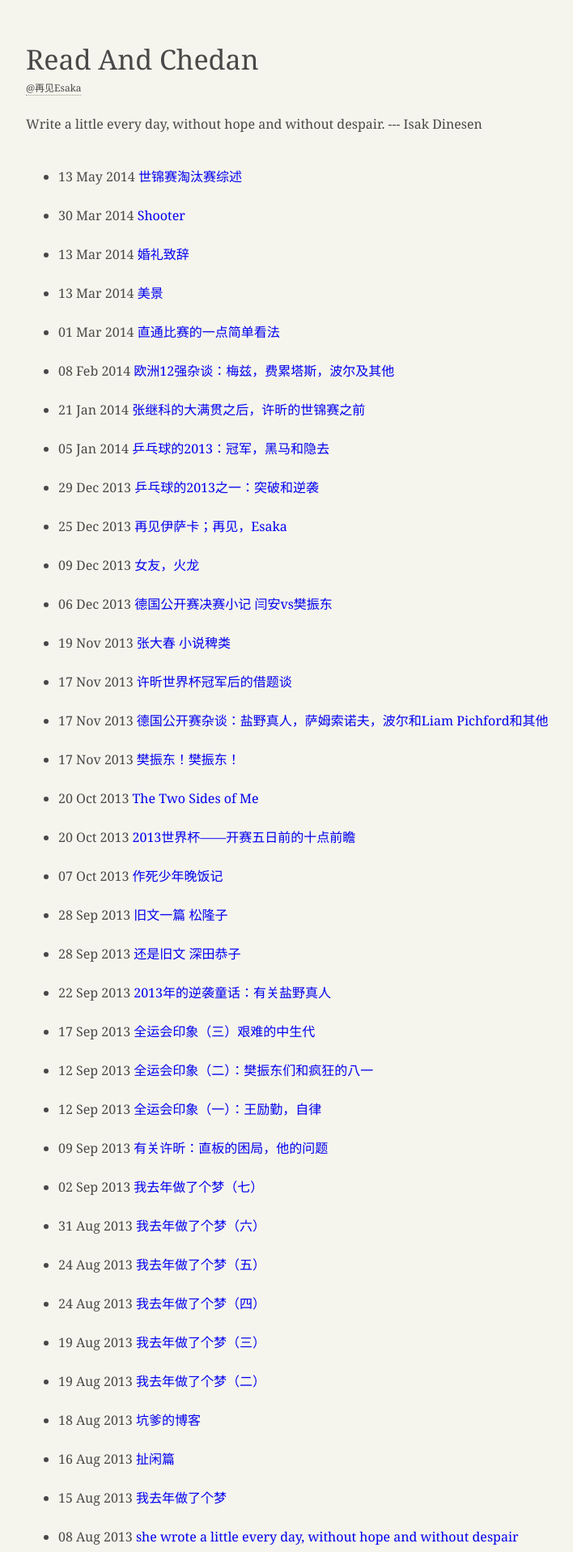
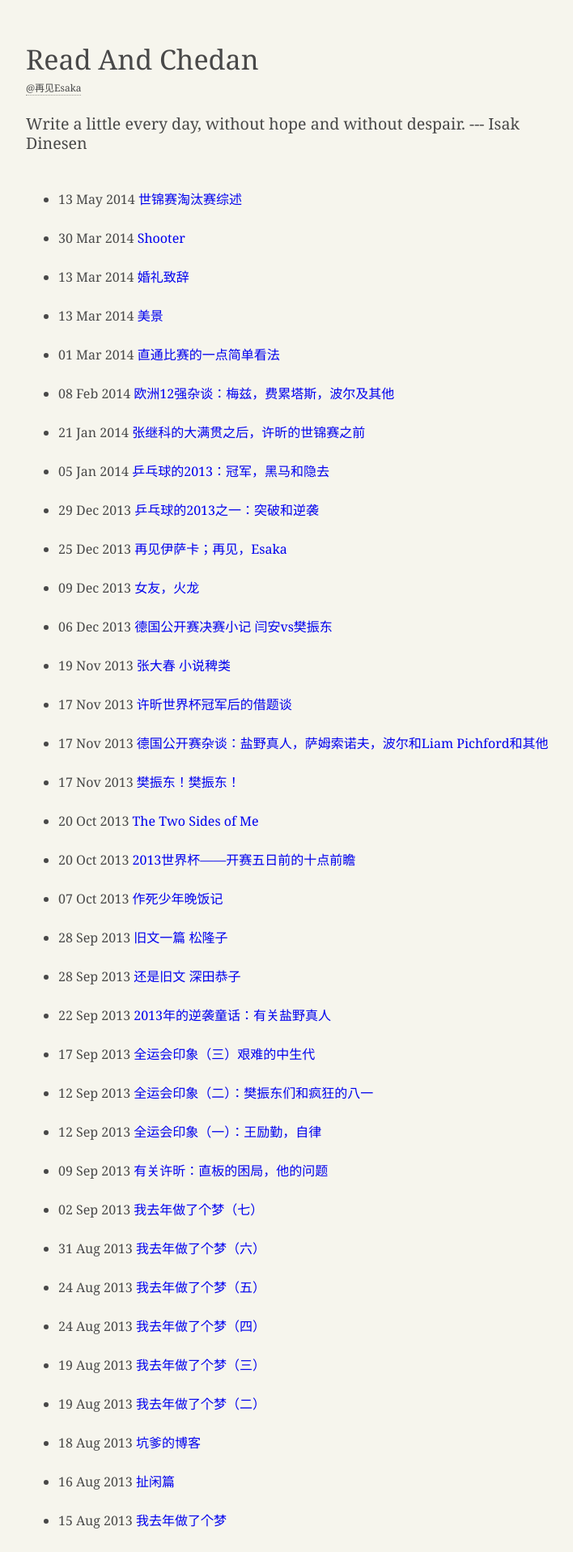
Before and after one commit to readandchedan/readandchedan.github.io, a Jekyll site: the page built from index.html, in a window 1280 px wide. Shown: the top 1917 px of the page at 81% size, without its empty margins (270-978 px from the left). Built offline with Jekyll 4.4.1, drawn with Linux system fonts in a browser that asks for light colours.

Commit message:
Update index.html

```diff
--- a/index.html
+++ b/index.html
@@ -2,7 +2,7 @@
 layout: default
 title: Read And Chedan
 ---
-<p>Write a little every day, without hope and without despair. --- Isak Dinesen</p>
+<p style="font-size: 1.225em">Write a little every day, without hope and without despair. --- Isak Dinesen</p>
 <ul>
 　　{% for post in site.posts %}
 　　　　<li>{{ post.date | date_to_string }} <a href="{{ post.url }}">{{ post.title }}</a></li>
```
